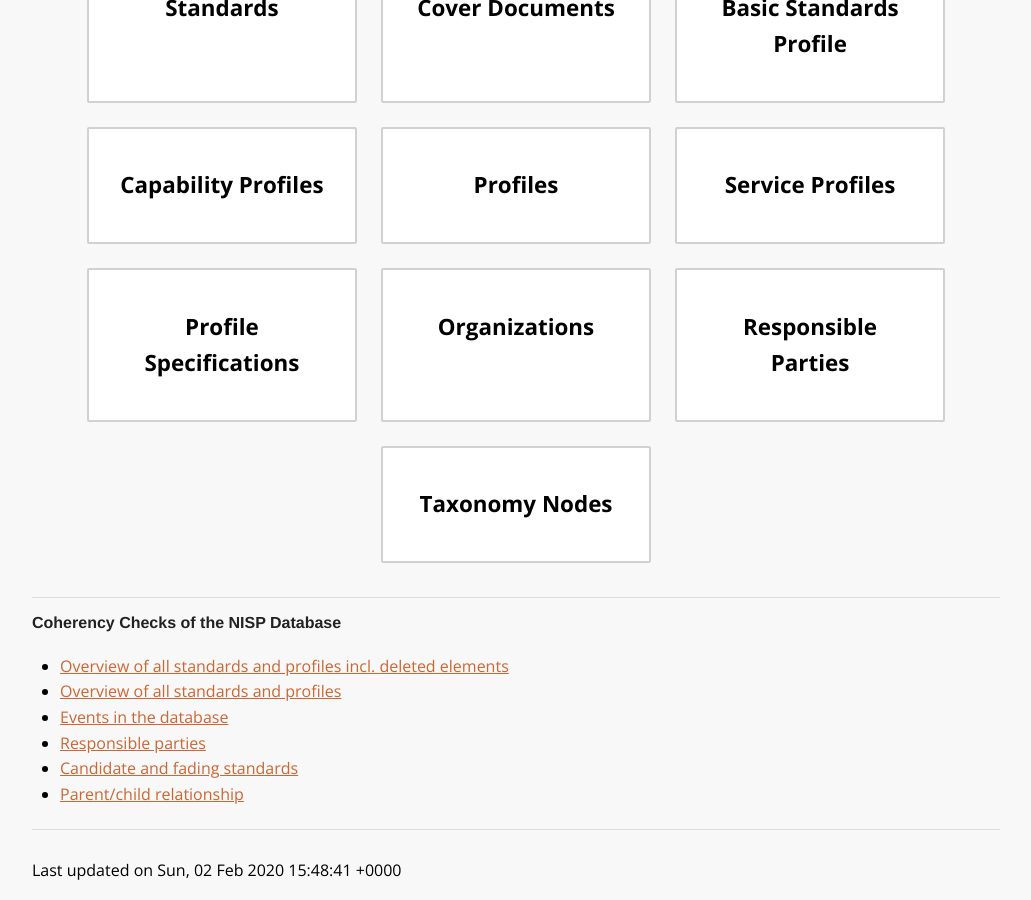
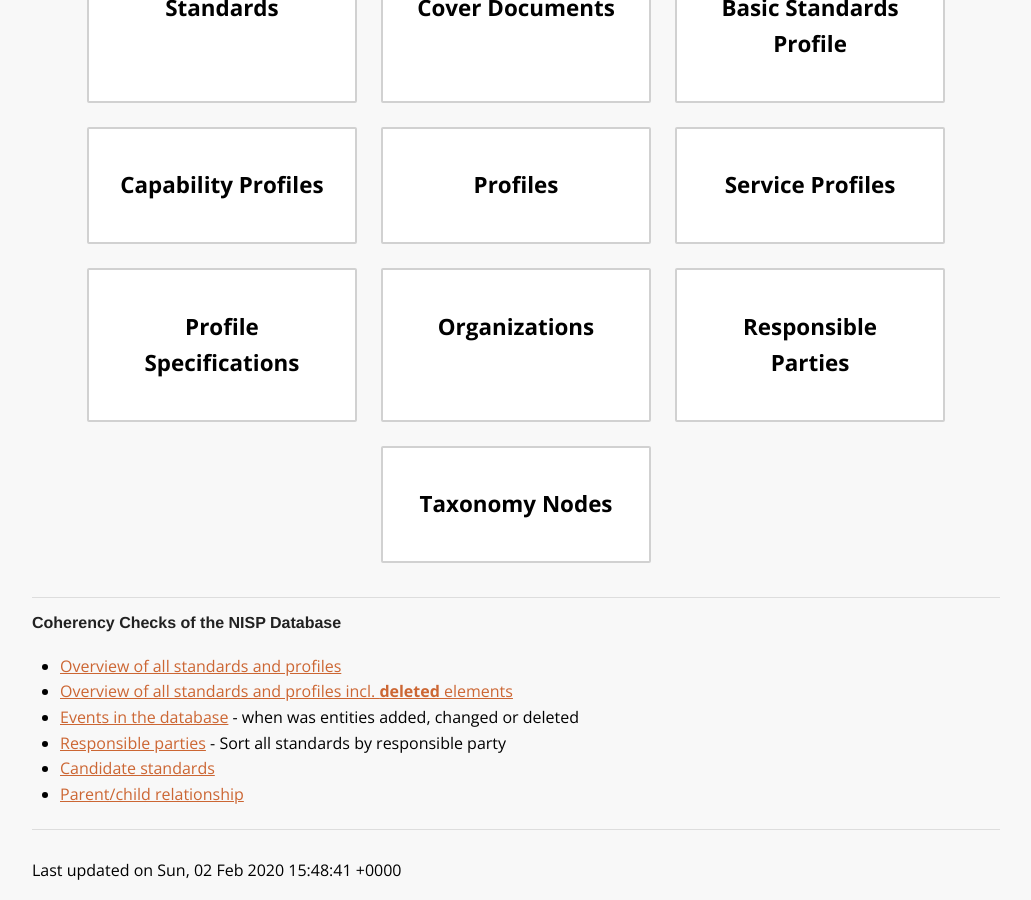
Before and after one commit to stavnstrup/nisp-nation, a Jekyll site: the page built from index.md, in a window 1280 px wide and 900 px high, scrolled down 1027 px. Shown: the whole window, without its empty margins (124-1155 px from the left). Built offline with Jekyll 4.4.1, drawn with Linux system fonts in a browser that asks for light colours; nearby versions of some CDN libraries.

Commit message:
Reorganise coherency reports

```diff
--- a/index.md
+++ b/index.md
@@ -65,11 +65,11 @@
 
 #### Coherency Checks of the NISP Database
 
-* [Overview of all standards and profiles incl. deleted elements]({{page.debug-location}}/overview.html)
 * [Overview of all standards and profiles]({{page.debug-location}}/current.html)
-* [Events in the database]({{page.debug-location}}/dates.html)
-* [Responsible parties]({{page.debug-location}}/responsibleparties.html)
-* [Candidate and fading standards]({{page.debug-location}}/upcoming.html)
+* [Overview of all standards and profiles incl. **deleted** elements]({{page.debug-location}}/overview.html)
+* [Events in the database]({{page.debug-location}}/dates.html) - when was entities added, changed or deleted
+* [Responsible parties]({{page.debug-location}}/responsibleparties.html) - Sort all standards by responsible party
+* [Candidate standards]({{page.debug-location}}/upcoming.html)
 * [Parent/child relationship]({{page.debug-location}}/family.html)
 
 <!--
```
